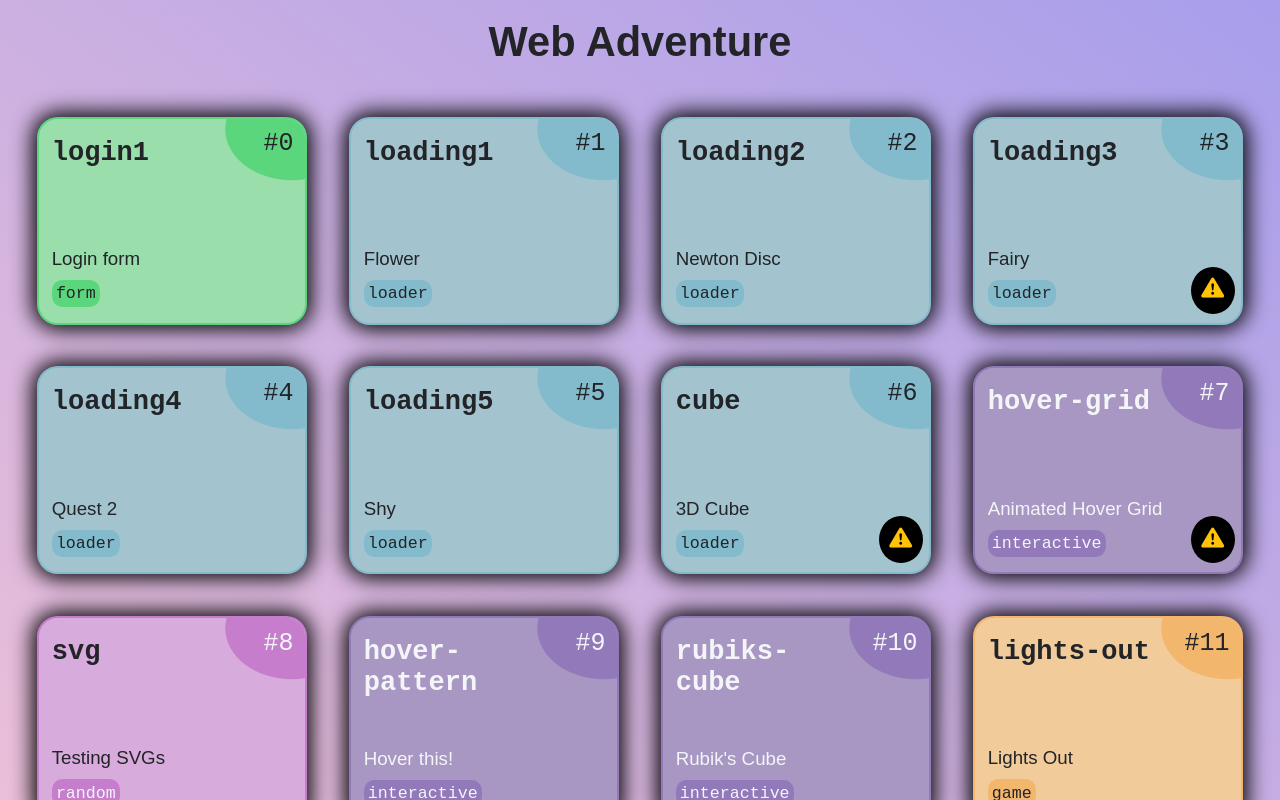
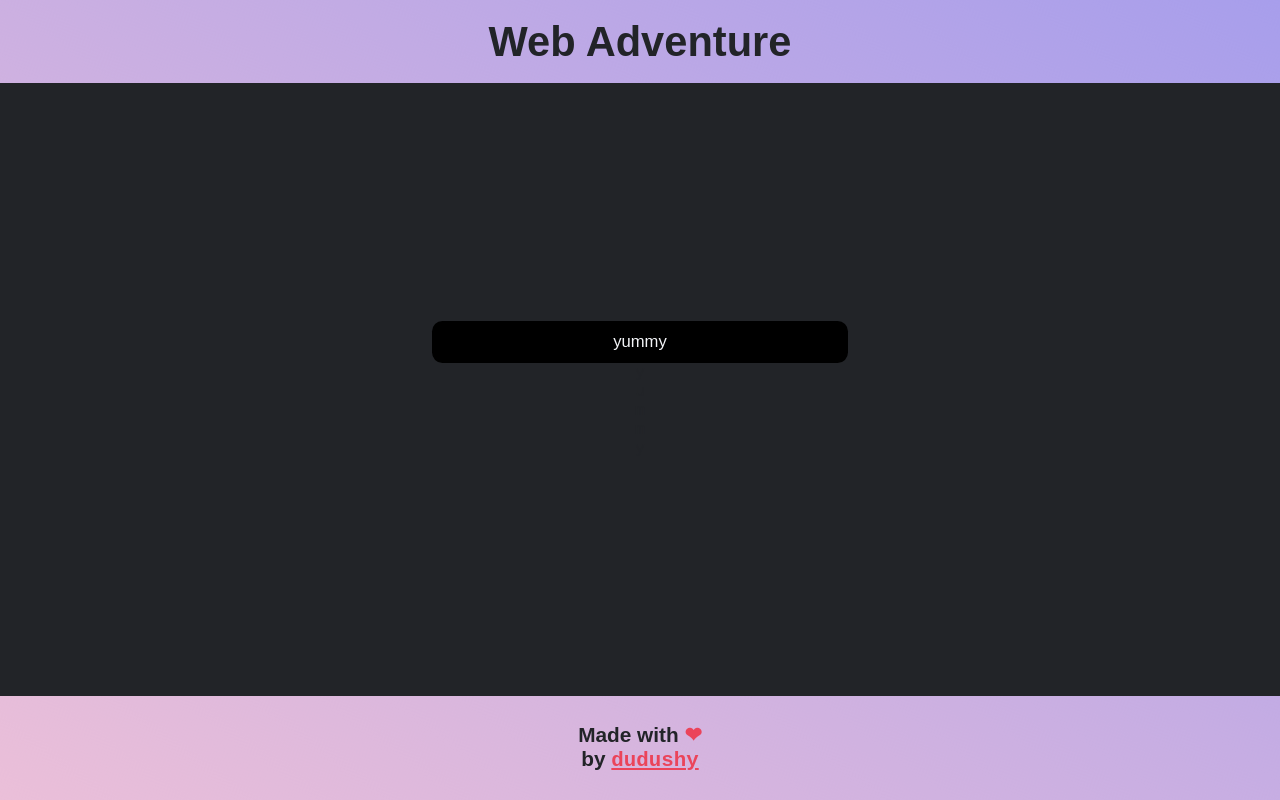
Before and after one commit to dudushy/web-adventure, an Angular app: page /hover-text in a window 1280 px wide. Before the commit this address led to /web-adventure/. Built offline with nearby package versions, Linux system fonts and the light colour scheme.

Commit message:
Crete hover-text

```diff
--- /dev/null
+++ b/src/app/adventures/interactives/hover-text/hover-text.component.html
@@ -0,0 +1,9 @@
+<div id="{{title}}-content" class="pageContent">
+  <input id="textInput" value="{{text}}" (input)="updateText($event)">
+
+  <div class="text-wrapper">
+    <div class="letter" *ngFor="let char of textArray | keyvalue : app.defaultOrder" id="{{char.key}}">
+      {{char.value}}
+    </div>
+  </div>
+</div>
--- /dev/null
+++ b/src/app/adventures/interactives/hover-text/hover-text.component.scss
@@ -0,0 +1,35 @@
+@import "/src/styles.scss";
+
+:host {
+  display: flex;
+  justify-content: center;
+  min-height: var(--defaultContentHeight);
+  width: 100%;
+  color: $dark;
+}
+
+.pageContent {
+  width: 100%;
+  font-size: calc(var(--responsiveUnit) * 0.8);
+  background: $dark;
+}
+
+.pageContent {
+  display: flex;
+  justify-content: center;
+  align-items: center;
+  flex-direction: column;
+}
+
+input {
+  border: none;
+  background: none;
+  text-align: center;
+  outline: none;
+  color: $light;
+  background: $black;
+  font-size: calc(var(--responsiveUnit) * 0.8);
+  width: calc(var(--responsiveUnit) * 20);
+  height: calc(var(--responsiveUnit) * 2);
+  border-radius: calc(var(--responsiveUnit) * 0.5);
+}
--- /dev/null
+++ b/src/app/adventures/interactives/hover-text/hover-text.component.ts
@@ -0,0 +1,56 @@
+/* eslint-disable @typescript-eslint/no-explicit-any */
+import { Component, OnInit, ChangeDetectorRef } from '@angular/core';
+import { AppComponent } from 'src/app/app.component';
+
+@Component({
+  selector: 'app-hover-text',
+  templateUrl: './hover-text.component.html',
+  styleUrls: ['./hover-text.component.scss']
+})
+export class HoverTextComponent implements OnInit {
+  title = 'HoverTextComponent';
+
+  text = 'yummy';
+  textArray = [];
+
+  constructor(
+    private cdr: ChangeDetectorRef,
+    public app: AppComponent
+  ) {
+    console.log(`[${this.title}#constructor]`);
+  }
+
+  ngOnInit(): void {
+    console.log(`[${this.title}#ngOnInit]`);
+
+    this.updateText({ target: { value: this.text } });
+  }
+
+  ngOnDestroy(): void {
+    console.log(`[${this.title}#ngOnDestroy]`);
+  }
+
+  updateView() {
+    console.log(`[${this.title}#updateView]`);
+
+    this.cdr.detectChanges;
+    this.app.updateView(this.title);
+  }
+
+  async redirectTo(url: any) {
+    await this.app.redirectTo(url, this.title);
+
+    this.updateView();
+  }
+
+  updateText(event) {
+    console.log(`[${this.title}#updateText] event`, event);
+    console.log(`[${this.title}#updateText] event.target`, event.target);
+    console.log(`[${this.title}#updateText] event.target.value`, event.target.value);
+
+    // this.text = event.target.value;
+
+    this.textArray = this.text.split('');
+    console.log(`[${this.title}#updateText] this.textArray`, this.textArray);
+  }
+}
--- a/src/app/app-routing.module.ts
+++ b/src/app/app-routing.module.ts
@@ -31,6 +31,7 @@ import { SlidingMenuComponent } from './adventures/interactives/sliding-menu/sli
 import { QuietManComponent } from './adventures/interactives/quiet-man/quiet-man.component';
 import { SocialIconsComponent } from './adventures/interactives/social-icons/social-icons.component';
 import { SevenSegmentDisplayComponent } from './adventures/random/seven-segment-display/seven-segment-display.component';
+import { HoverTextComponent } from './adventures/interactives/hover-text/hover-text.component';
 
 const routes: Routes = [
   { path: '', component: HomeComponent },
@@ -63,6 +64,7 @@ const routes: Routes = [
   { path: 'quiet-man', component: QuietManComponent, data: { status: 'done', type: 'interactive', description: 'Quiet Man from instagram reel' } },
   { path: 'social-icons', component: SocialIconsComponent, data: { status: 'done', type: 'interactive', description: 'Social Icons Hover Effect from instagram reel' } },
   { path: 'seven-segment-display', component: SevenSegmentDisplayComponent, data: { status: 'done', type: 'random', description: '7-Segment Display' } },
+  { path: 'hover-text', component: HoverTextComponent, data: { status: 'wip', type: 'interactive', description: 'Hover Text Stretch' } },
 
   { path: '**', redirectTo: '/', pathMatch: 'full' },
 ];
--- a/src/app/app.module.ts
+++ b/src/app/app.module.ts
@@ -36,6 +36,7 @@ import { SlidingMenuComponent } from './adventures/interactives/sliding-menu/sli
 import { QuietManComponent } from './adventures/interactives/quiet-man/quiet-man.component';
 import { SocialIconsComponent } from './adventures/interactives/social-icons/social-icons.component';
 import { SevenSegmentDisplayComponent } from './adventures/random/seven-segment-display/seven-segment-display.component';
+import { HoverTextComponent } from './adventures/interactives/hover-text/hover-text.component';
 
 @NgModule({
   declarations: [
@@ -71,7 +72,8 @@ import { SevenSegmentDisplayComponent } from './adventures/random/seven-segment-
     SlidingMenuComponent,
     QuietManComponent,
     SocialIconsComponent,
-    SevenSegmentDisplayComponent
+    SevenSegmentDisplayComponent,
+    HoverTextComponent
   ],
   imports: [
     BrowserModule,
```
Also changed, not shown: 1 other file (tests, documents, lock files or other folders).
